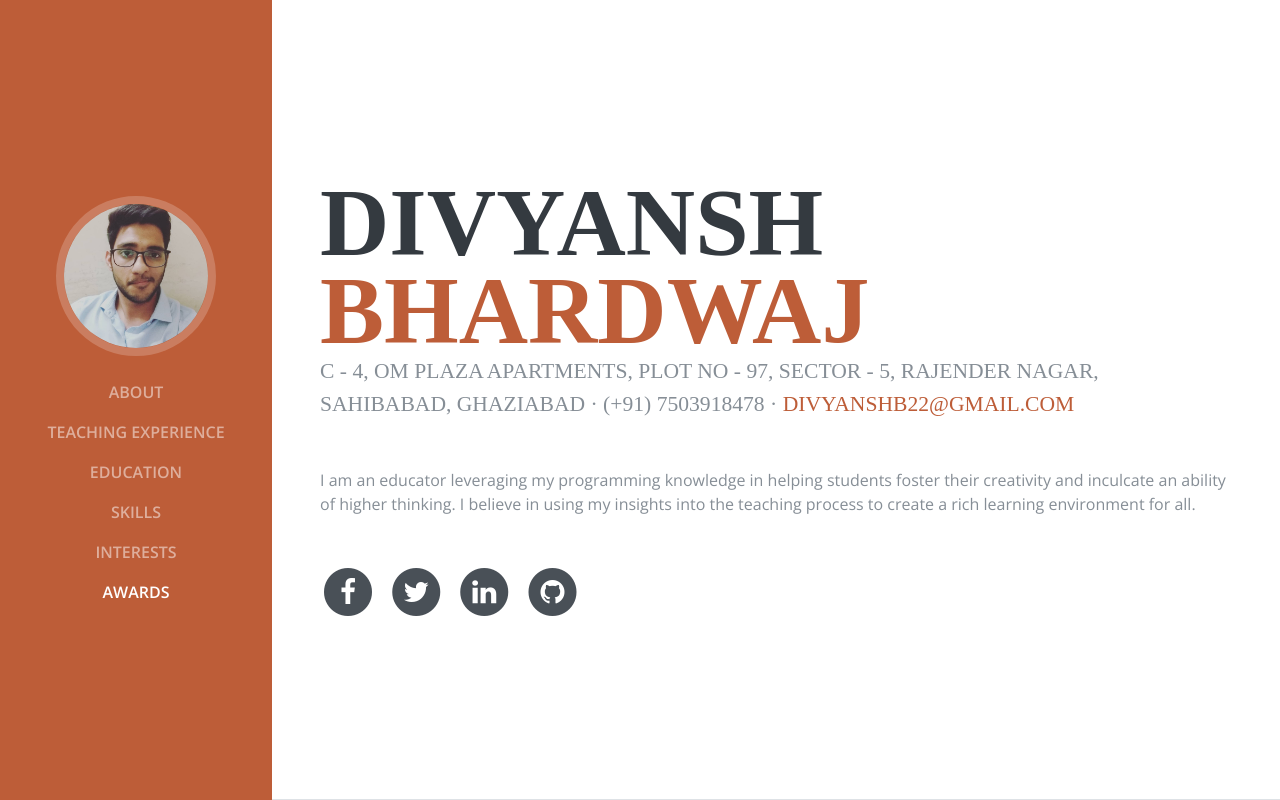
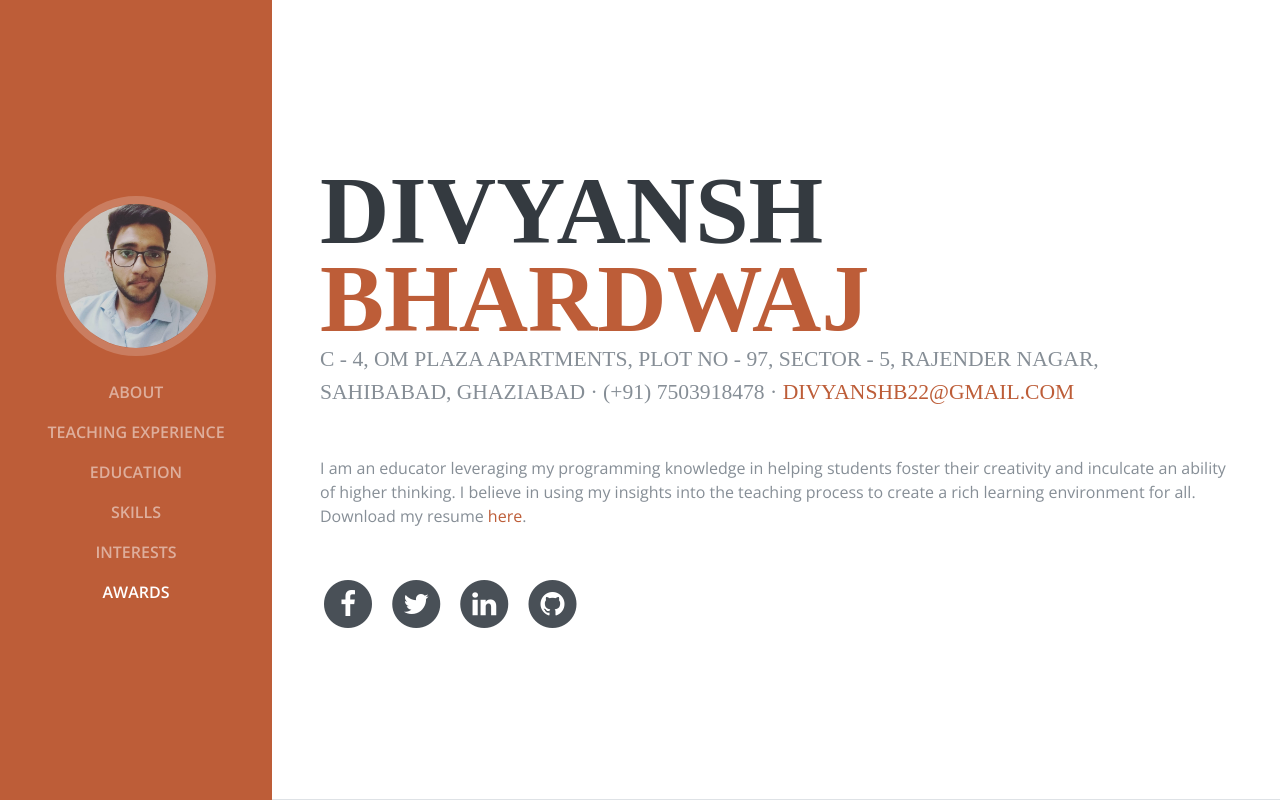
Before and after one commit to dbc2201/dbt, a plain HTML site: page index.html in a window 1280 px wide. Shown: the top 800 px of the page. Drawn offline with nearby package versions, Linux system fonts and the light colour scheme; a web font is replaced by a local one.

Commit message:
Add files via upload

```diff
--- a/index.html
+++ b/index.html
@@ -75,8 +75,8 @@
           </div>
           <p class="mb-5">
               I am an educator leveraging my programming knowledge in helping students foster their creativity and inculcate an ability of higher thinking. I believe in using my insights into the teaching process to create a rich learning environment for all.
-
-             <!-- leveraging agile frameworks to provide a robust synopsis for high level overviews. Iterative approaches to corporate strategy foster collaborative thinking to further the overall value proposition.-->
+              <br>
+              Download my resume <a href="Dark%20Blue%20Professional%20Resume.pdf">here</a>.
             </p>
           <ul class="list-inline list-social-icons mb-0">
             <li class="list-inline-item">
```
Also changed, not shown: 1 other file.
